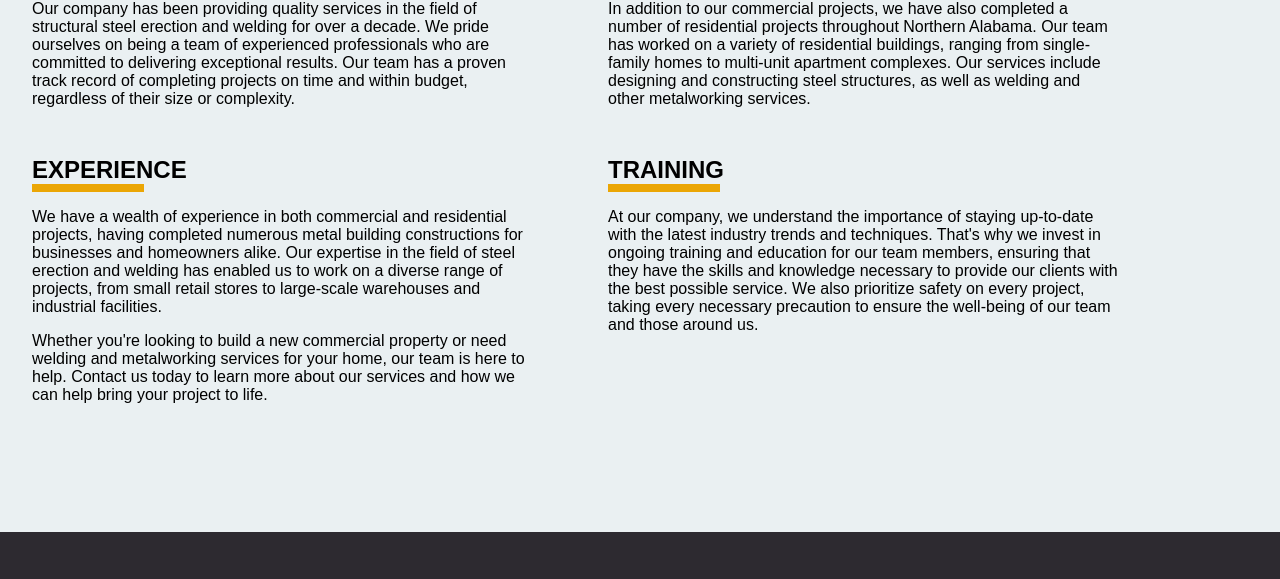
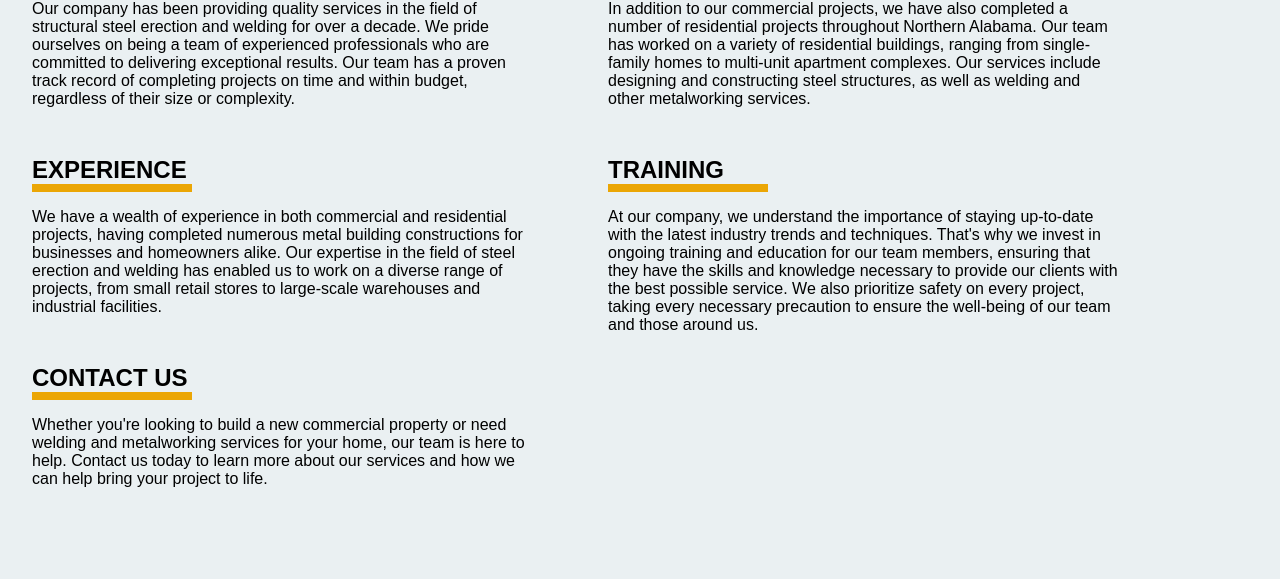
Before and after one commit to JoelFolske/H-And-Y, a plain HTML site: page about.html in a window 1280 px wide. Shown: the part 782-1361 px from the top of the page. Drawn offline with Linux system fonts and the light colour scheme.

Commit message:
monday change for about us

```diff
--- a/about.css
+++ b/about.css
@@ -1,3 +1,6 @@
+/* style the navbar */
+
+/* style the navbar */
 .navbar {
   background-color: #e2e2e2;
   overflow: hidden;
@@ -124,7 +127,7 @@
     margin-bottom: 1rem;
     padding-top:2rem;
     border-bottom: 0.5rem solid rgb(235, 166, 5);
-    width: 7rem;
+    width: 10rem;
     font-weight: bold
 }
 
--- a/about.html
+++ b/about.html
@@ -59,6 +59,7 @@
                     We have a wealth of experience in both commercial and residential projects, having completed numerous metal building constructions for businesses and homeowners alike. Our expertise in the field of steel erection and welding has enabled us to work on a diverse range of projects, from small retail stores to large-scale warehouses and industrial facilities.
                 </p>
 
+                <div class='paragraph_title'>CONTACT US</div>
                 <p class="paragraph">
                   Whether you're looking to build a new commercial property or need welding and metalworking services for your home, our team is here to help. Contact us today to learn more about our services and how we can help bring your project to life.
 
```
Lines whose indentation alone changed are shown as unchanged.
